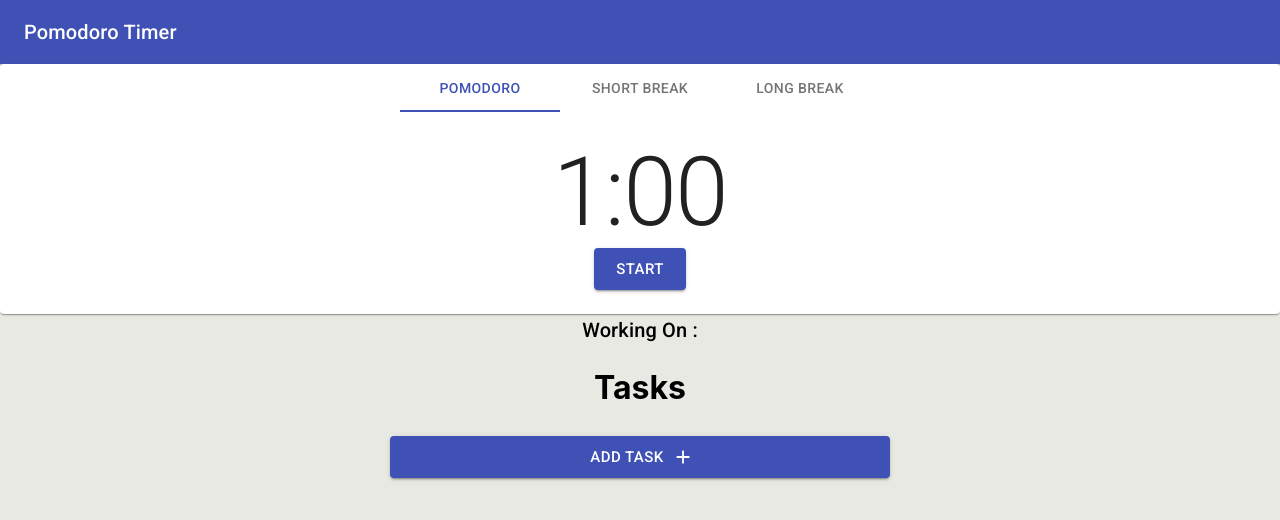
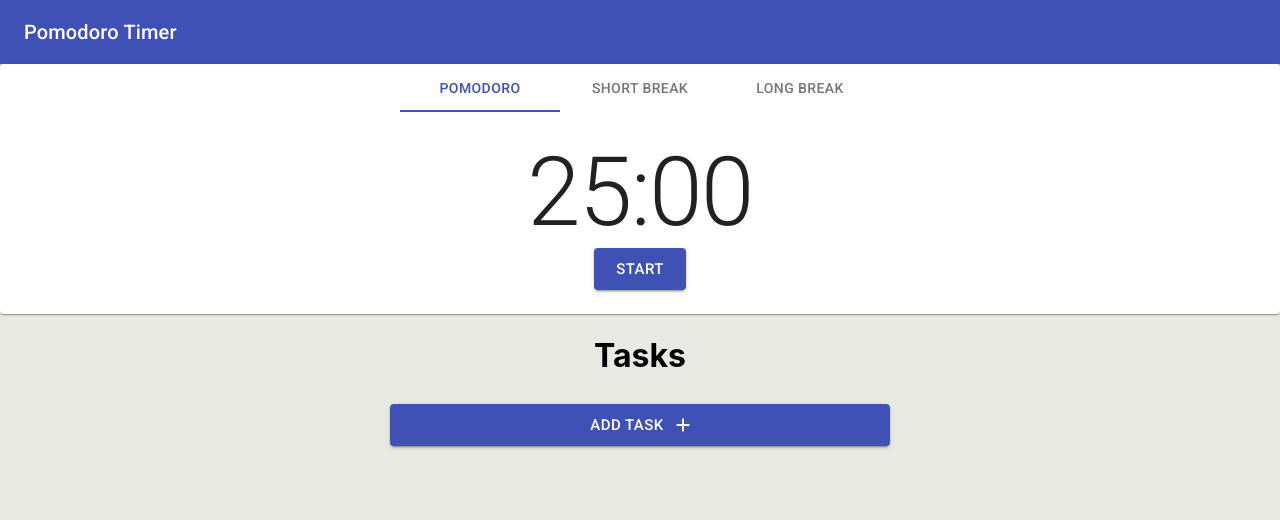
Before and after one commit to TebzaTheMan/PomTasks, a React (Create React App) app: page / in a window 1280 px wide. Shown: the top 520 px of the page. Built offline with nearby package versions, Linux system fonts and the light colour scheme.

Commit message:
FEATURE : added chip to task that is focused on

```diff
--- a/src/App.js
+++ b/src/App.js
@@ -3,7 +3,6 @@ import Header from "./components/header";
 import TabPanel from "./components/TabPanel";
 import Tasks from "./components/Tasks";
 import { TasksProvider } from "./contexts/Tasks.context";
-import WorkingOnTask from "./components/WorkingOnTask";
 function App() {
   return (
     <div className="App">
@@ -11,7 +10,6 @@ function App() {
 
       <TasksProvider>
         <TabPanel />
-        <WorkingOnTask />
         <Tasks />
       </TasksProvider>
     </div>
--- a/src/components/TabPanel.js
+++ b/src/components/TabPanel.js
@@ -57,7 +57,7 @@ export default function CenteredTabs() {
         <Tab label="Long Break" />
       </Tabs>
       <TabPanel value={value} index={0}>
-        <Timer initialMinutes={1} timerType="pomodoro" />
+        <Timer initialMinutes={25} timerType="pomodoro" />
       </TabPanel>
 
       <TabPanel value={value} index={1}>
--- a/src/components/Task.js
+++ b/src/components/Task.js
@@ -23,6 +23,7 @@ import {
 } from "./../constants/actions";
 import { DispatchContext } from "./../contexts/Tasks.context";
 import useInputState from "./../hooks/useInputState";
+import { Chip } from "@material-ui/core";
 const useStyles = makeStyles((theme) => ({
   notSelected: {
     marginBottom: 10,
@@ -174,6 +175,9 @@ function Task({
       ) : (
         <Card className={isDoing ? classes.selected : classes.notSelected}>
           <ListItem button className={isDone ? classes.done : classes.notDone}>
+            {isDoing ? (
+              <Chip label="Focusing On" color="primary" size="small" />
+            ) : null}
             <IconButton onClick={handleDone}>
               {isDone ? <CheckCircleIcon /> : <RadioButtonUncheckedIcon />}
             </IconButton>
```
